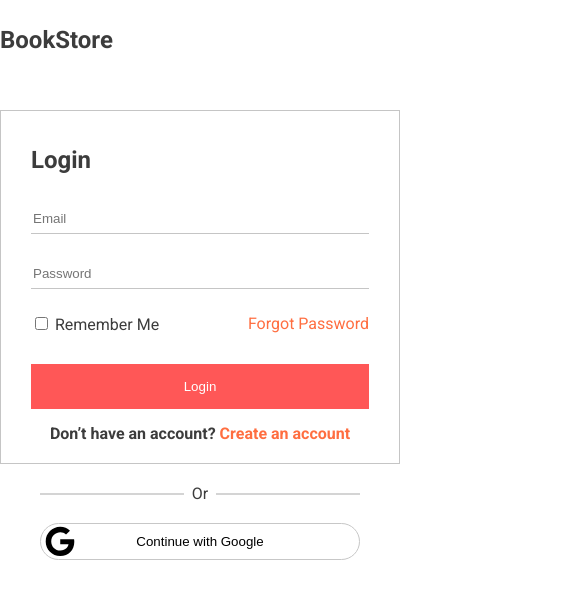
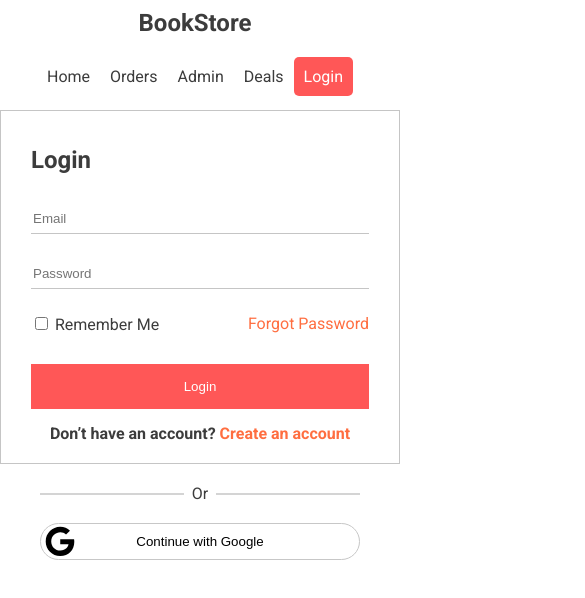
Before and after one commit to dhimanroyit/book_store_client, a React (Create React App) app: page /signin in a window 390 px wide. Shown: the top 598 px of the page, 585 px wide, since content can reach past the window. Built offline with nearby package versions, Linux system fonts and the light colour scheme.

Commit message:
make responsive

```diff
--- a/src/components/Search/Search.css
+++ b/src/components/Search/Search.css
@@ -33,3 +33,9 @@ width: 100%;
   border: none;
   outline: none;
 }
+
+@media (max-width: 767px) {
+  .search {
+    width: 70%;
+  }
+}
--- a/src/container/App.css
+++ b/src/container/App.css
@@ -36,8 +36,40 @@ h4,
 p {
   margin: 0;
 }
-.container {
-  width: 1170px;
+
+
+.container,
+.container-sm,
+.container-md,
+.container-lg,
+.container-xl {
+  width: 100%;
+  padding-right: 15px;
+  padding-left: 15px;
+  margin-right: auto;
   margin-left: auto;
-  margin-right: auto;
 }
+
+@media (min-width: 576px) {
+  .container, .container-sm {
+    max-width: 540px;
+  }
+}
+
+@media (min-width: 768px) {
+  .container, .container-sm, .container-md {
+    max-width: 720px;
+  }
+}
+
+@media (min-width: 992px) {
+  .container, .container-sm, .container-md, .container-lg {
+    max-width: 960px;
+  }
+}
+
+@media (min-width: 1200px) {
+  .container, .container-sm, .container-md, .container-lg, .container-xl {
+    max-width: 1140px;
+  }
+}
--- a/src/layout/Header/Header.css
+++ b/src/layout/Header/Header.css
@@ -19,3 +19,26 @@
   border-radius: 5px;
   color: var(--btn-txt-color);
 }
+
+@media (max-width: 767px) {
+  .header {
+    flex-direction: column;
+    justify-content: center;
+  }
+  .nav {
+    margin-top: 20px;
+    margin-left: 0;
+  }
+  .logo {
+    margin-top: 25px;
+  }
+}
+
+@media (max-width: 575px) {
+  .nav__item {
+    padding: 10px 10px;
+  }
+  .nav__item:not(:last-child) {
+    margin-right: 0px;
+  }
+}
--- a/src/layout/Header/Header.js
+++ b/src/layout/Header/Header.js
@@ -8,7 +8,7 @@ function Header() {
   const {signInUser} = useContext(signInContext)
   return (
     <header className="header container">
-      <h2 className="logo">BookStore</h2>
+      <Link to="/"><h2 className="logo">BookStore</h2></Link>
       <nav className="nav">
         <Link to="/" className="nav__item">Home</Link>
         <Link to="/orders" className="nav__item">Orders</Link>
--- a/src/pages/AddProduct/AddProduct.css
+++ b/src/pages/AddProduct/AddProduct.css
@@ -46,3 +46,11 @@
   display: flex;
   justify-content: flex-end;
 }
+@media (max-width: 767px) {
+  .addProduct__inputGroup {
+    grid-template-columns: 1fr
+  }
+  .addProduct__label {
+    margin-top: 15px;
+  }
+}
--- a/src/pages/Admin/Admin.css
+++ b/src/pages/Admin/Admin.css
@@ -43,3 +43,22 @@
   background-color: var(--admin-bg);
   min-height: calc(100vh - 60px);
 }
+@media (max-width: 767px) {
+  .sidebar {
+    width: 150px;
+  }
+  .admin__page {
+    margin-left: 150px;
+  }
+  .sidebar__logo {
+    margin-left: 0;
+  }
+  .sidebar__navItem {
+    padding: 10px 8px;
+    margin-left: 0;
+    color: var(--btn-txt-color);
+  }
+  .admin__pageContent {
+    padding: 10px;
+  }
+}
--- a/src/pages/Admin/Admin.js
+++ b/src/pages/Admin/Admin.js
@@ -13,7 +13,7 @@ function Admin() {
   return (
     <div className="admin">
       <div className="sidebar">
-        <h2 className="sidebar__logo">BookStore</h2>
+        <Link to="/"><h2 className="sidebar__logo">BookStore</h2></Link>
         <div className="sidebar__nav">
           <Link
             to={`${url}/manageproducts`}
--- a/src/pages/Checkout/Checkout.css
+++ b/src/pages/Checkout/Checkout.css
@@ -19,6 +19,7 @@
 .checkout__productTitle,
 .checkout__productItem {
   display: grid;
+  grid-gap: 10px;
   grid-template-columns: 3fr 1fr 1fr;
   border-bottom: 1px solid var(--light-color);
 }
@@ -27,6 +28,7 @@
 }
 .checkout__total {
   display: grid;
+  grid-gap: 10px;
   grid-template-columns: 4fr 1fr;
 }
 .checkout__btn {
--- a/src/pages/ManageProducts/ManageProductItem/ManageProductItem.css
+++ b/src/pages/ManageProducts/ManageProductItem/ManageProductItem.css
@@ -23,3 +23,8 @@
 .btnDelete:focus {
   outline: none;
 }
+@media (max-width: 767px) {
+  .manageProductItem {
+    padding: 10px 0;
+  }
+}
--- a/src/pages/ManageProducts/ManageProducts.css
+++ b/src/pages/ManageProducts/ManageProducts.css
@@ -14,3 +14,12 @@
   margin-top: 10px;
   margin-bottom: 40px;
 }
+
+@media (max-width: 767px) {
+  .manageProducts {
+    padding: 12px;
+  }
+  .manageProducts__headingTitle {
+    padding: 10px;
+  }
+}
```
